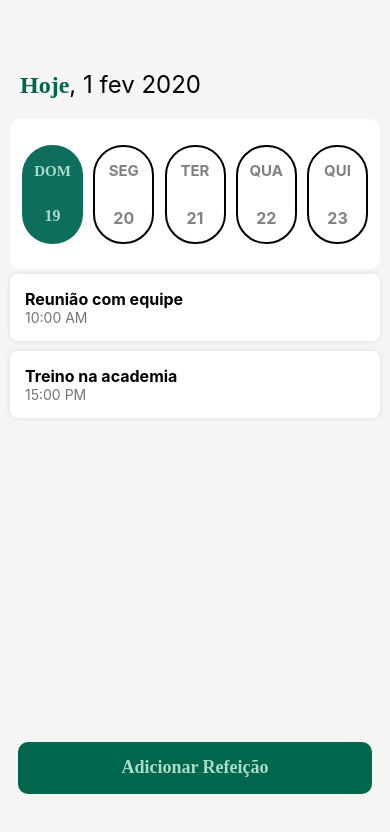
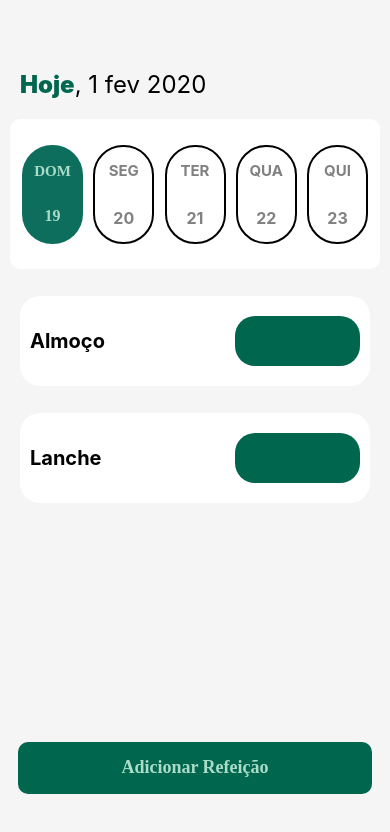
Before and after one commit to llucasBorba/Receitinha, a React Native app: screen / in a window 390 px wide. Shown: the top 832 px of the page. Built offline with nearby package versions, Linux system fonts and the light colour scheme.

Commit message:
home screen na gambiarra

```diff
--- a/App.js
+++ b/App.js
@@ -1,9 +1,9 @@
 import React, { useState } from "react";
-import { View, Text, FlatList, StyleSheet, TouchableOpacity } from "react-native";
+import { View, Text, FlatList, StyleSheet, TouchableOpacity, Pressable } from "react-native";
+import useFontsLoader from "./useFontsLoader"; // Certifique-se de ajustar o caminho do arquivo
 
+export default function App(){
 
-
-const Agenda = () => {
   const days = [
     { date: "2024-11-19", dayOfWeek: "DOM" },
     { date: "2024-11-20", dayOfWeek: "SEG" },
@@ -13,13 +13,14 @@
   ];
 
   const events = [
-    { id: "1", title: "Reunião com equipe", time: "10:00 AM", date: "2024-11-19" },
-    { id: "2", title: "Treino na academia", time: "15:00 PM", date: "2024-11-19" },
-    { id: "3", title: "Estudo de React Native", time: "19:00 PM", date: "2024-11-20" },
-    { id: "4", title: "Caminhada", time: "07:00 AM", date: "2024-11-21" },
+    { id: "1", title: "Almoço", date: "2024-11-19" },
+    { id: "2", title: "Lanche", date: "2024-11-19" },
+    { id: "3", title: "Pré-Treino", date: "2024-11-20" },
+    { id: "4", title: "Lanche", date: "2024-11-21" },
   ];
 
   const [selectedDay, setSelectedDay] = useState(days[0].date);
+
 
   const filteredEvents = events.filter((event) => event.date === selectedDay);
 
@@ -73,7 +74,7 @@
         renderItem={({ item }) => (
           <View style={styles.eventItem}>
             <Text style={styles.eventTitle}>{item.title}</Text>
-            <Text style={styles.eventTime}>{item.time}</Text>
+            <Pressable style={styles.check} />
           </View>
         )}
       />
@@ -98,7 +99,6 @@
     fontWeight: "bold",
     fontFamily: "NewYork"
    },
-
   date: {
     marginBottom: 20,
     marginLeft: 20
@@ -108,7 +108,6 @@
     fontWeight: "800",
     fontSize: 24,
     fontWeight: 900,
-    fontFamily: "NewYork"
   },
   daysContainer: {
     flexDirection: "row",
@@ -156,22 +155,24 @@
   },
   eventItem: {
     backgroundColor: "#FFF",
-    padding: 15,
-    marginVertical: 5,
-    marginHorizontal: 10,
-    borderRadius: 8,
-    shadowColor: "#000",
-    shadowOpacity: 0.1,
-    shadowRadius: 5,
-    elevation: 2,
+    marginTop:27,
+    marginHorizontal: 20,
+    padding: 10,
+    borderRadius: 20,
+    height: 90,
+    alignItems: "center",
+    flexDirection: "row",
+    justifyContent: "space-between"
   },
   eventTitle: {
-    fontSize: 16,
+    fontSize: 20,
     fontWeight: "bold",
   },
-  eventTime: {
-    fontSize: 14,
-    color: "#757575",
+  check: {
+    height: 50,
+    width: 125,
+    backgroundColor: "#00664E",
+    borderRadius: 20
   },
   addButton: {
     marginTop: 20,
@@ -188,5 +189,3 @@
     fontSize: 18,
   }
 });
-
-export default Agenda;
--- a/package.json
+++ b/package.json
@@ -20,7 +20,8 @@
     "react-native-reanimated": "^3.16.1",
     "react-native-safe-area-context": "^4.14.0",
     "react-native-screens": "^4.2.0",
-    "react-native-vector-icons": "^10.2.0"
+    "react-native-vector-icons": "^10.2.0",
+    "expo-splash-screen": "~0.29.11"
   },
   "devDependencies": {
     "@babel/core": "^7.20.0"
```
Also changed, not shown: _layout.js (deleted), assets/fonts/NewYorkExtraLarge-MediumItalic.otf (added), screens/home.js (renamed from assets/screens/home.js), useFontsLoader.js (added), 1 other file (tests, documents, lock files or other folders).
